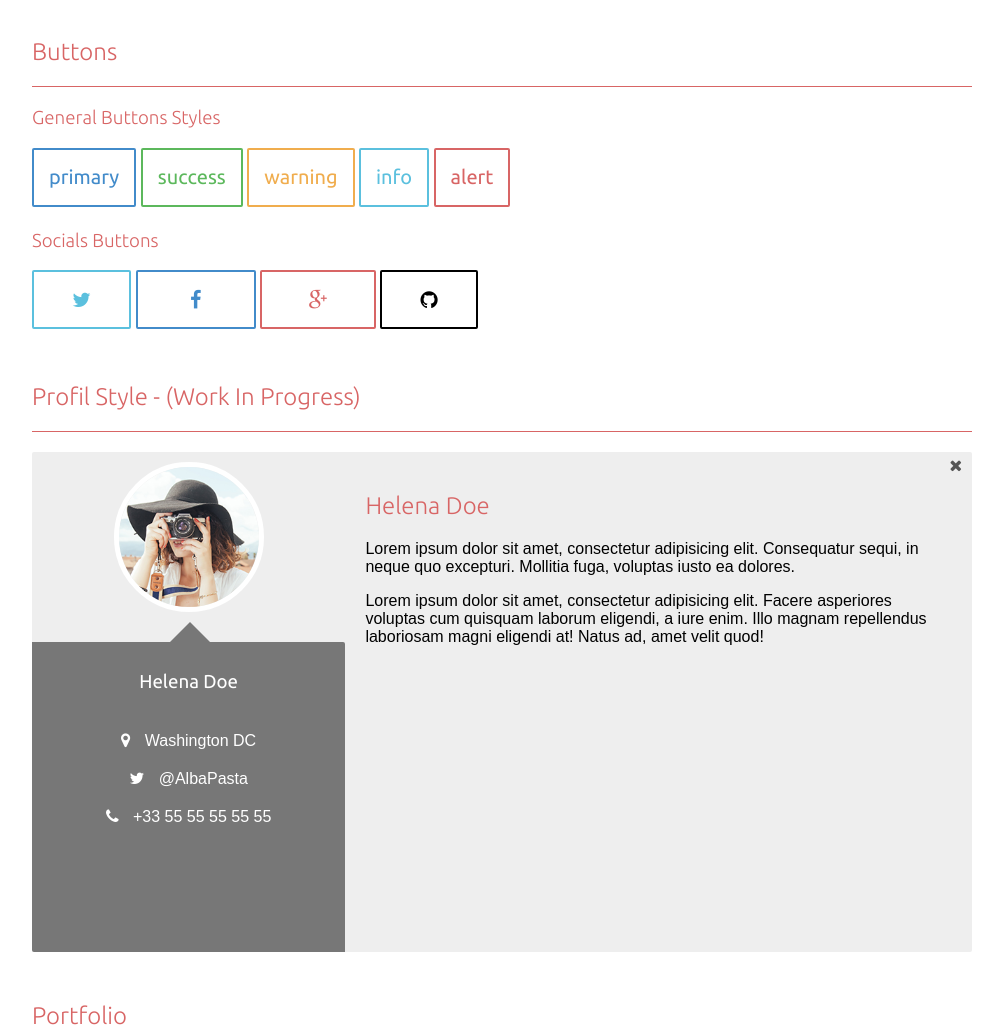
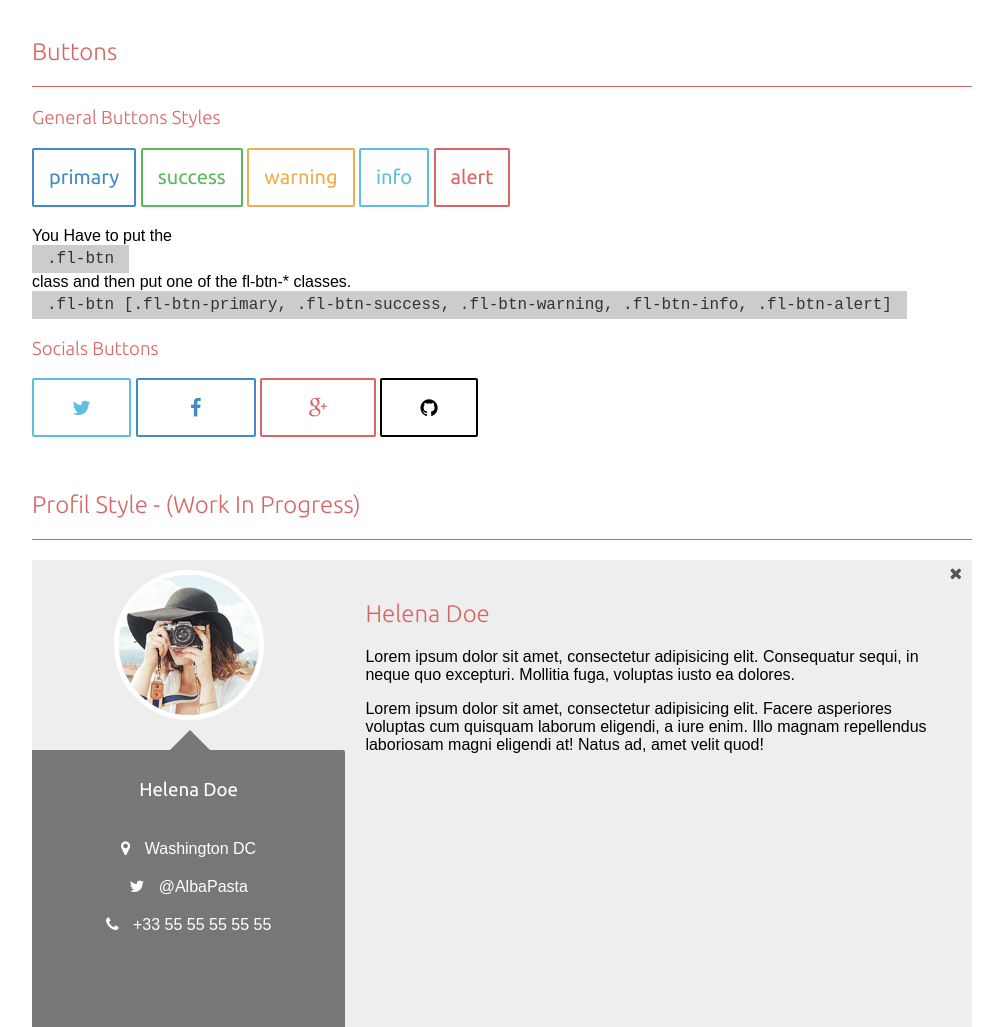
Before and after one commit to VincentLoy/flat-hero-ui-kit, a plain HTML site: page index.html in a window 1280 px wide. Shown: the part 1099-2126 px from the top of the page, without its empty margins (138-1141 px from the left). Drawn offline with Linux system fonts and the light colour scheme.

Commit message:
add classes example for first buttons

```diff
--- a/css/app.less
+++ b/css/app.less
@@ -24,6 +24,13 @@ main{
             color: #fff;
         }
     }
+}
+
+code{
+    padding: 5px 15px;
+    background: #ccc;
+    display: table;
+    color: #333;
 }
 
 a{ text-decoration: none; }
--- a/index.html
+++ b/index.html
@@ -121,6 +121,11 @@ git clone https://github.com/VincentLoy/flat-hero-ui-kit.git
                     <a href="#" class="fl-btn fl-btn-warning">warning</a>
                     <a href="#" class="fl-btn fl-btn-info">info</a>
                     <a href="#" class="fl-btn fl-btn-alert">alert</a>
+
+                    <p>
+                        You Have to put the <code>.fl-btn</code> class and then put one of the fl-btn-* classes. <br>
+                        <code>.fl-btn [.fl-btn-primary, .fl-btn-success, .fl-btn-warning, .fl-btn-info, .fl-btn-alert]</code>
+                    </p>
                     </div>
 
                     <h3>Socials Buttons</h3>
```
